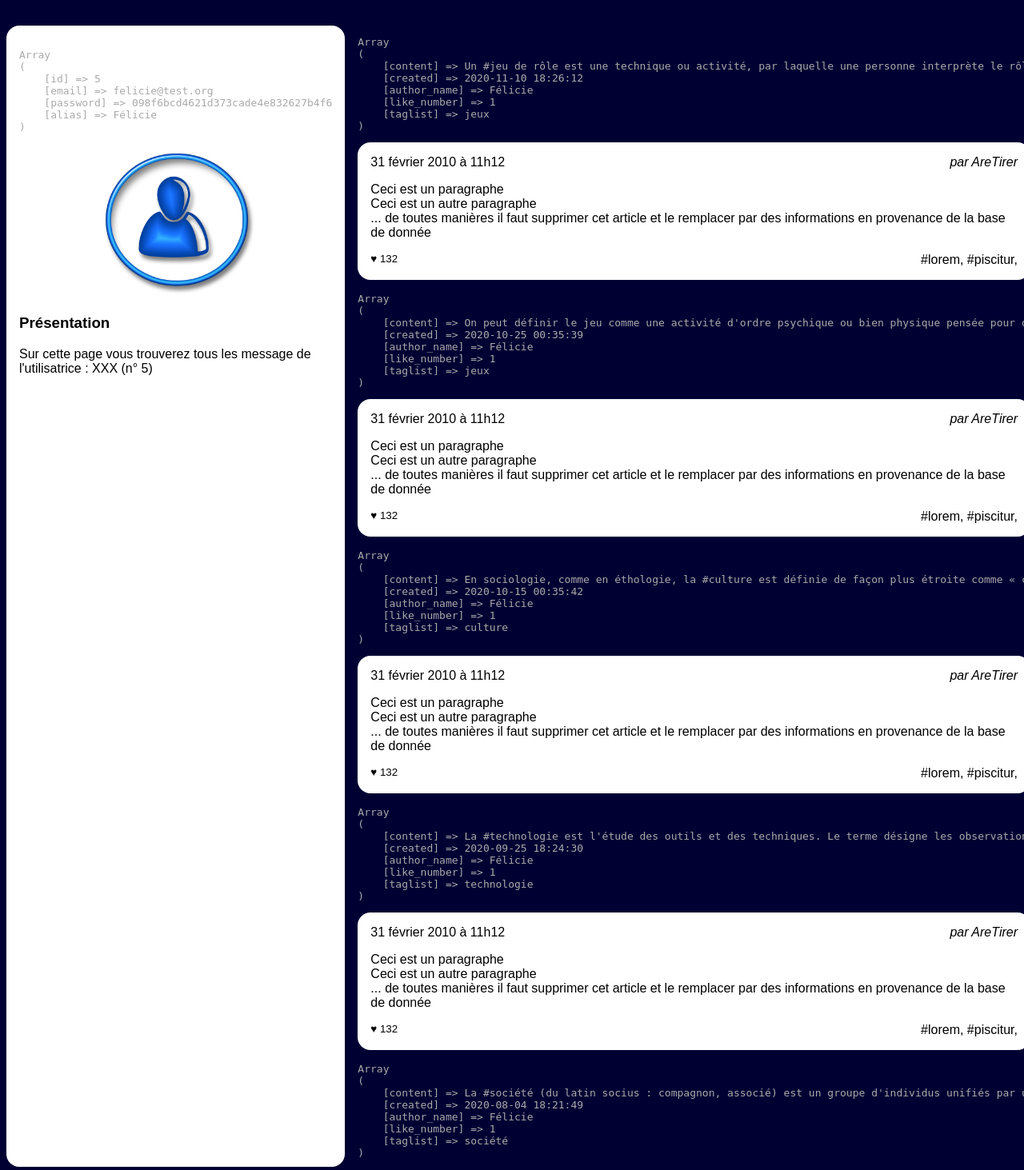
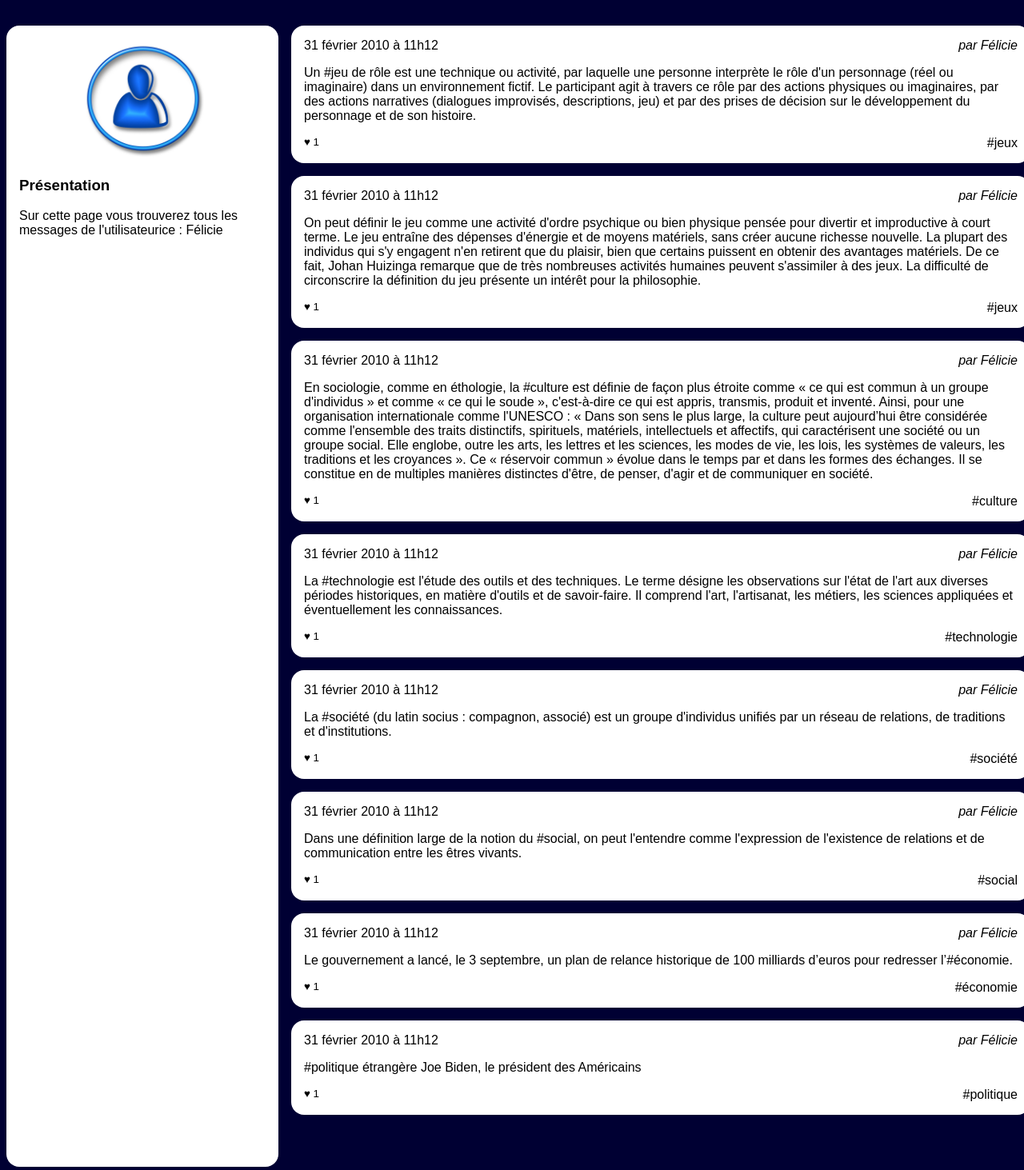
Before and after one commit to GaetaneSeguin/projet-collectif-r-seau-social, a PHP site: page /wall.php?user_id=5 in a window 1280 px wide. Shown: the part 90-1553 px from the top of the page at 80% size. Run offline with PHP 8.4, Linux system fonts and the light colour scheme; data comes from the database, SQL or seed files in the repository.

Commit message:
Correction du fichier wall

```diff
--- a/resoc_n1/Niveau1/wall.php
+++ b/resoc_n1/Niveau1/wall.php
@@ -40,7 +40,6 @@
             /**
              * Etape 2: se connecter à la base de donnée
              */
-            // $mysqli = new mysqli("localhost", "root", "root", "socialnetwork");
             include 'connexion.php';
             ?>
 
@@ -53,13 +52,12 @@
                 $lesInformations = $mysqli->query($laQuestionEnSql);
                 $user = $lesInformations->fetch_assoc();
                 //@todo: afficher le résultat de la ligne ci dessous, remplacer XXX par l'alias et effacer la ligne ci-dessous
-                echo "<pre>" . print_r($user, 1) . "</pre>";
                 ?>
                 <img src="user.jpg" alt="Portrait de l'utilisatrice"/>
                 <section>
                     <h3>Présentation</h3>
-                    <p>Sur cette page vous trouverez tous les message de l'utilisatrice : XXX
-                        (n° <?php echo $userId ?>)
+                    <p>Sur cette page vous trouverez tous les messages de l'utilisateurice : <?php echo $user['alias'] ?>
+                        <!-- (n° <?php  $userId ?>) -->
                     </p>
                 </section>
             </aside>
@@ -91,25 +89,21 @@
                  */
                 while ($post = $lesInformations->fetch_assoc())
                 {
-
-                    echo "<pre>" . print_r($post, 1) . "</pre>";
                     ?>
                     <article>
                         <h3>
                             <time datetime='2020-02-01 11:12:13' >31 février 2010 à 11h12</time>
                         </h3>
-                        <address>par AreTirer</address>
+                        <address>par <?php echo $post['author_name'] ?></address>
                         <div>
-                            <p>Ceci est un paragraphe</p>
-                            <p>Ceci est un autre paragraphe</p>
-                            <p>... de toutes manières il faut supprimer cet
-                                article et le remplacer par des informations en
-                                provenance de la base de donnée</p>
+                            <p><?php echo $post['content'] ?></p>
                         </div>
                         <footer>
-                            <small>♥ 132</small>
-                            <a href="">#lorem</a>,
-                            <a href="">#piscitur</a>,
+                            <small>♥ <?php echo $post['like_number'] ?></small>
+                            <a href=""><?php $hastag=explode("," ,$post['taglist']);
+                            foreach ($hastag as $tag)
+                            echo  '#' . $tag . " "?></a>
+
                         </footer>
                     </article>
                 <?php } ?>
```
